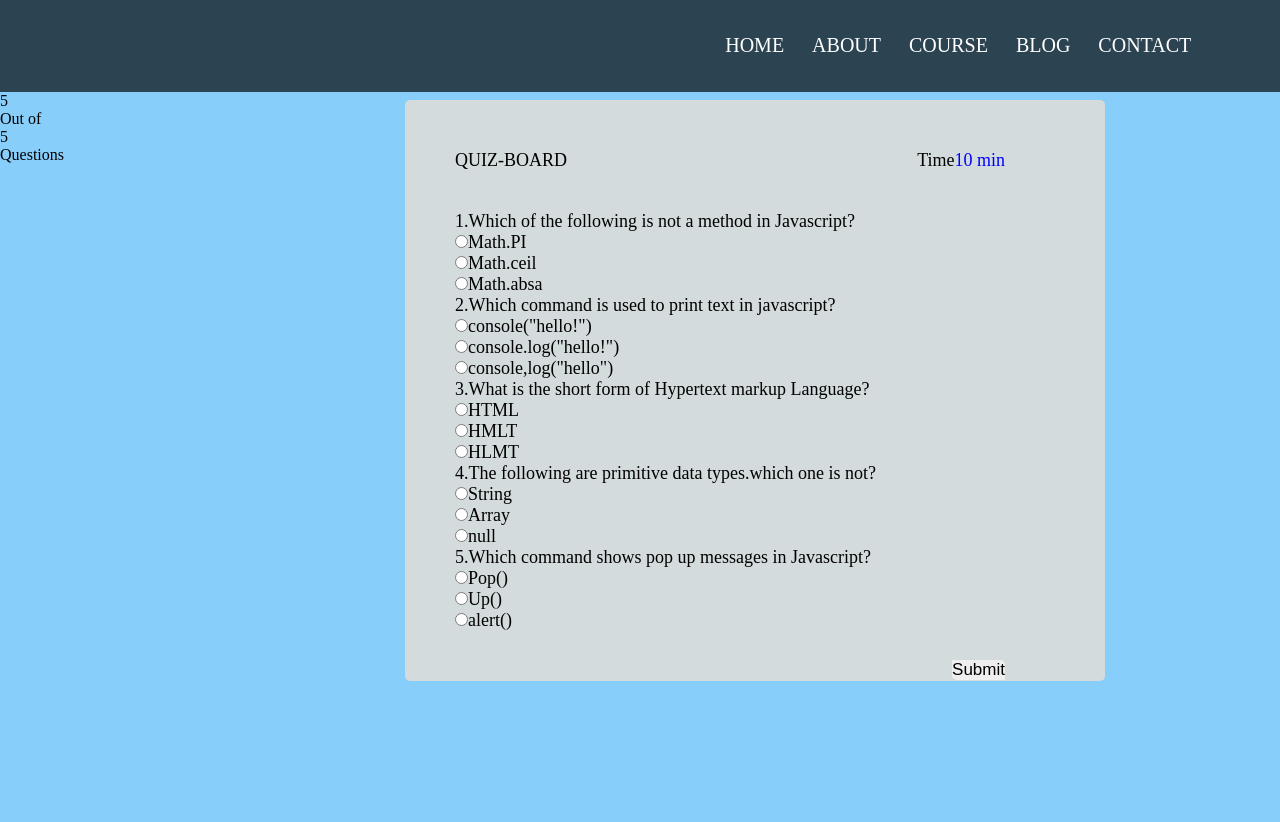
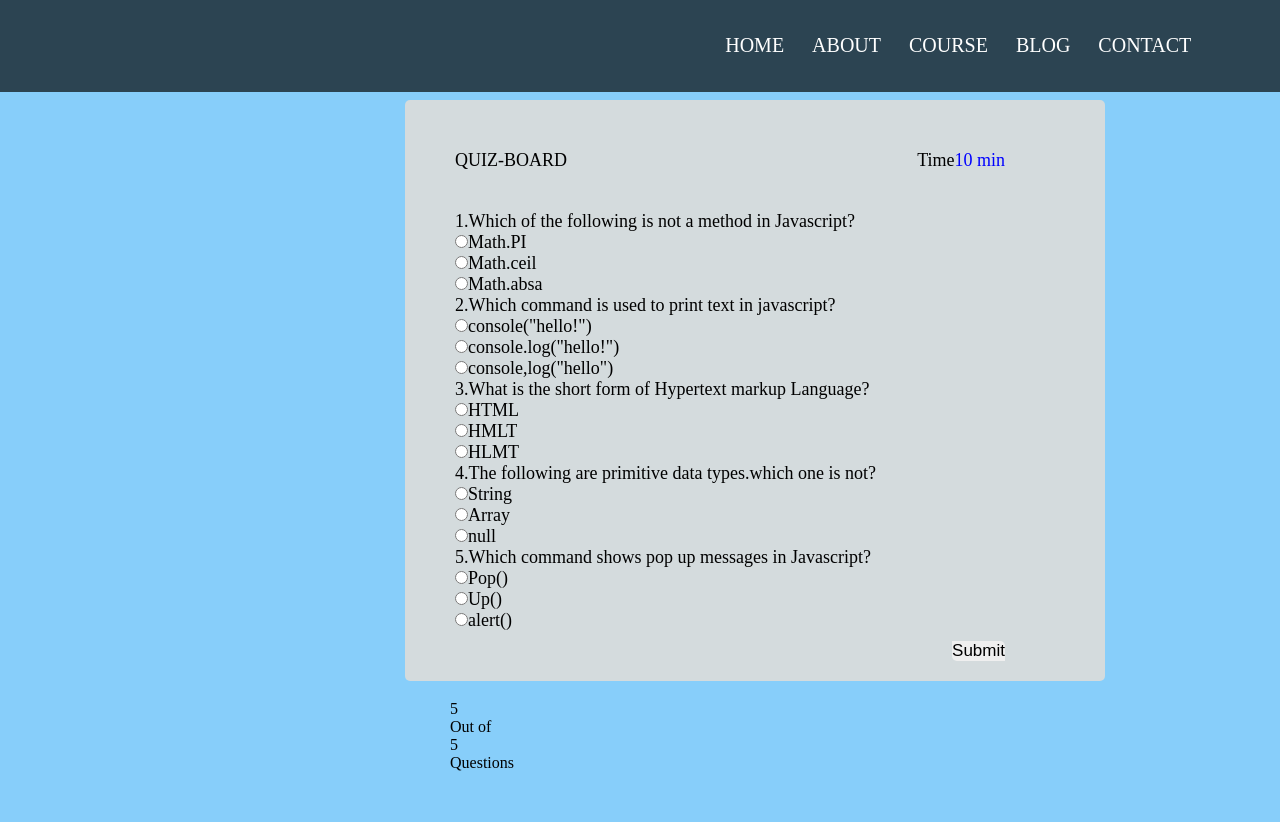
Before and after one commit to Koskei57/QUIZBOARD, a plain HTML site: page assets/index1.html in a window 1280 px wide. Before the commit the page ends 800 px from the top, so only its background shows below. Drawn offline with Linux system fonts and the light colour scheme.

Commit message:
Stlying the footer

```diff
--- a/assets/css/index1.css
+++ b/assets/css/index1.css
@@ -87,7 +87,7 @@ nav img{
 #button{
     position: absolute;
     right: 100px;
-    bottom: 1px;
+    bottom: 20px;
     border-left: 5px;
     font-size: 17px;
     border: 5px;
@@ -97,23 +97,14 @@ nav img{
     background: lightgreen;
     cursor: pointer;
 }
-/*footer{
+footer{
     position: absolute;
-    top:400px;
+    top:650px;
     left: 400px;
-    width: 700px;
+    width: 100px;
     padding: 50px;
-    margin: 0 5px;
-    background:rgb(212, 219, 221) ;
-    border-radius: 5px;
 }
-footer,span{
+.foot{
     display: flex;
-    user-select: none;
-
+    align-items: flex-start;
 }
-footer,span p{
-    font-weight: 500;
-    padding: 0 5px;
-
-}*/
```
